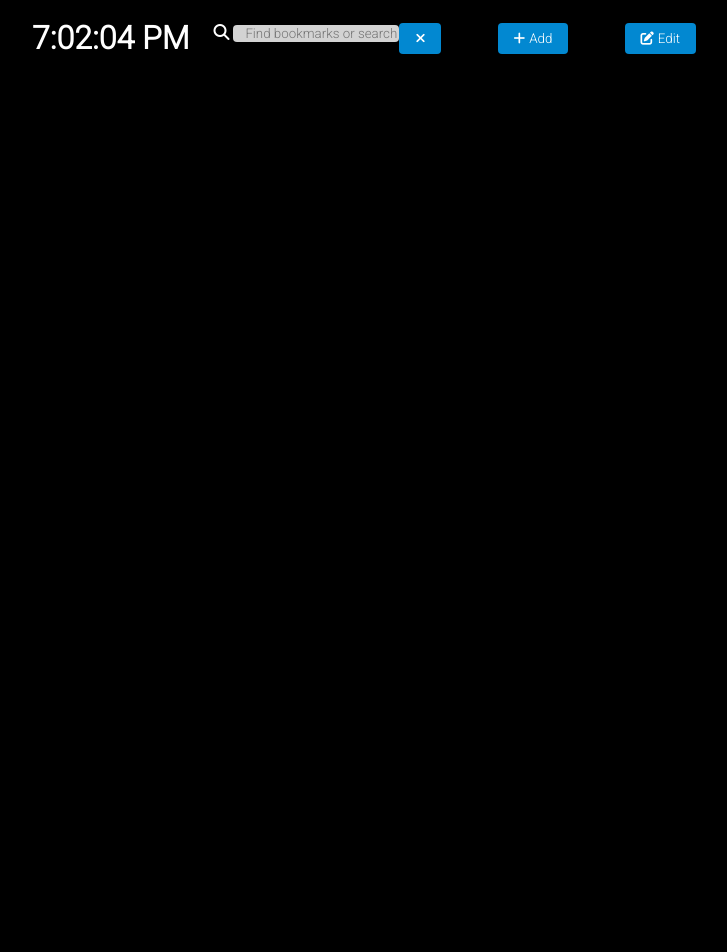
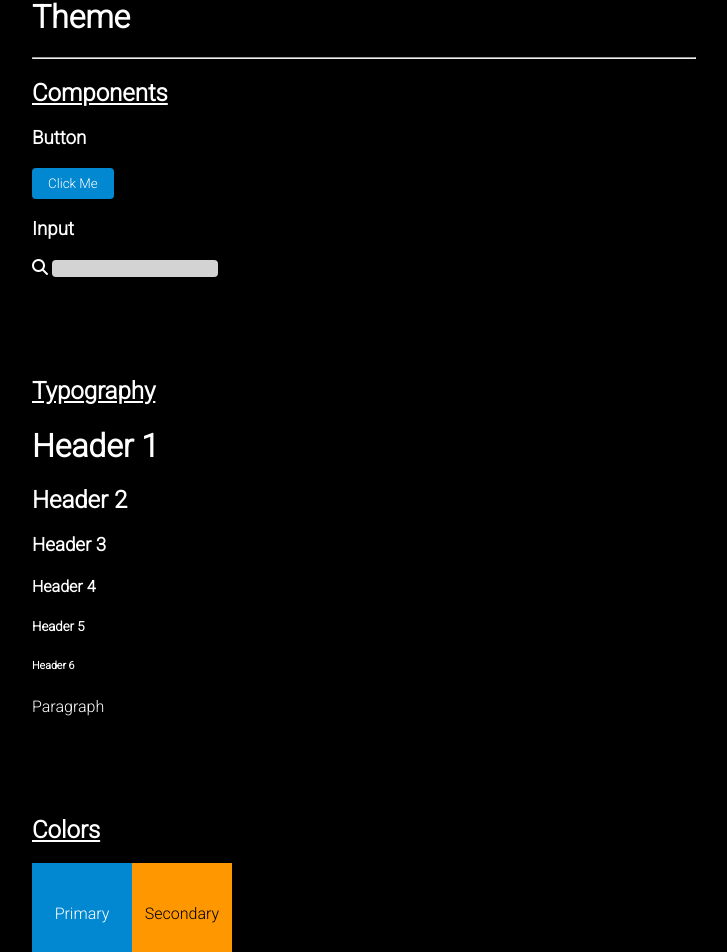
Before and after one commit to nickcoffey/start-page, a React (Create React App) app: page /components in a window 1280 px wide. Shown: the part 91-1043 px from the top of the page, without its empty margins (276-1003 px from the left). Before the commit the page ends 800 px from the top, so only its background shows below. Built offline with nearby package versions, Linux system fonts and the light colour scheme.

Commit message:
added self-made documentation

```diff
--- a/package.json
+++ b/package.json
@@ -10,8 +10,10 @@
     "@types/node": "^12.0.0",
     "@types/react": "^16.9.53",
     "@types/react-dom": "^16.9.8",
+    "@types/react-router-dom": "^5.1.6",
     "react": "^17.0.1",
     "react-dom": "^17.0.1",
+    "react-router-dom": "^5.2.0",
     "react-scripts": "4.0.0",
     "styled-components": "^5.2.1",
     "typescript": "^4.0.3",
--- a/src/App.tsx
+++ b/src/App.tsx
@@ -1,19 +1,25 @@
-import React, { createContext, useState } from 'react'
+import React, { createContext, ReactNode, useState } from 'react'
 import styled from 'styled-components'
-import { Header, TopBar } from './components'
+import { BrowserRouter as Router, Switch, Route } from 'react-router-dom'
+import { Header } from './components'
+import { HomePage, ThemePage } from './pages'
 
 const theme = {
   light: {
     background: '#ffffff',
+    text: '#000000',
     primary: '#03a9f4',
+    primaryText: '#ffffff',
     secondary: '#ff9800',
-    text: '#000000'
+    secondaryText: '#000000'
   },
   dark: {
     background: '#000000',
+    text: '#ffffff',
     primary: '#0288d1',
+    primaryText: '#ffffff',
     secondary: '#ff9800',
-    text: '#ffffff'
+    secondaryText: '#000000'
   }
 }
 
@@ -30,12 +36,29 @@ const App = () => {
   document.body.style.backgroundColor = localTheme.background
   document.body.style.color = localTheme.text
 
+  const Wrapper = ({ children }: { children: ReactNode }) => (
+    <>
+      <Header isDark={isDark} setIsDark={setIsDark} />
+      <Content>{children}</Content>
+    </>
+  )
+
   return (
     <ThemeContext.Provider value={localTheme}>
-      <Header isDark={isDark} setIsDark={setIsDark} />
-      <Content>
-        <TopBar />
-      </Content>
+      <Router>
+        <Switch>
+          <Route exact path="/">
+            <Wrapper>
+              <HomePage />
+            </Wrapper>
+          </Route>
+          <Route path="/components">
+            <Wrapper>
+              <ThemePage />
+            </Wrapper>
+          </Route>
+        </Switch>
+      </Router>
     </ThemeContext.Provider>
   )
 }
--- /dev/null
+++ b/src/pages/HomePage.tsx
@@ -0,0 +1,12 @@
+import React from 'react'
+import { TopBar } from '../components'
+
+const HomePage = () => {
+  return (
+    <>
+      <TopBar />
+    </>
+  )
+}
+
+export default HomePage
--- /dev/null
+++ b/src/pages/ThemePage.tsx
@@ -0,0 +1,68 @@
+import React, { useContext } from 'react'
+import styled from 'styled-components'
+import { ThemeContext } from '../App'
+import { Input, Button } from '../components/general'
+
+const SectionLabel = styled.h2`
+  text-decoration: underline;
+`
+
+const SectionSpacer = styled.div`
+  margin-top: 100px;
+`
+
+const ColorContainer = styled.div`
+  display: flex;
+`
+
+const ColorBox = styled.div<{ backgroundColor: string; color: string }>`
+  display: flex;
+  align-items: center;
+  justify-content: center;
+  width: 100px;
+  height: 100px;
+  color: ${({ color }) => color};
+  background-color: ${({ backgroundColor }) => backgroundColor};
+`
+
+const ThemePage = () => {
+  const theme = useContext(ThemeContext)
+
+  return (
+    <>
+      <h1>Theme</h1>
+      <hr />
+
+      <SectionLabel>Components</SectionLabel>
+      <h3>Button</h3>
+      <Button>Click Me</Button>
+      <h3>Input</h3>
+      <Input />
+
+      <SectionSpacer />
+
+      <SectionLabel>Typography</SectionLabel>
+      <h1>Header 1</h1>
+      <h2>Header 2</h2>
+      <h3>Header 3</h3>
+      <h4>Header 4</h4>
+      <h5>Header 5</h5>
+      <h6>Header 6</h6>
+      <p>Paragraph</p>
+
+      <SectionSpacer />
+
+      <SectionLabel>Colors</SectionLabel>
+      <ColorContainer>
+        <ColorBox color={theme.primaryText} backgroundColor={theme.primary}>
+          Primary
+        </ColorBox>
+        <ColorBox color={theme.secondaryText} backgroundColor={theme.secondary}>
+          Secondary
+        </ColorBox>
+      </ColorContainer>
+    </>
+  )
+}
+
+export default ThemePage
--- /dev/null
+++ b/src/pages/index.ts
@@ -0,0 +1,2 @@
+export { default as HomePage } from './HomePage'
+export { default as ThemePage } from './ThemePage'
```
Also changed, not shown: 1 other file (tests, documents, lock files or other folders).
